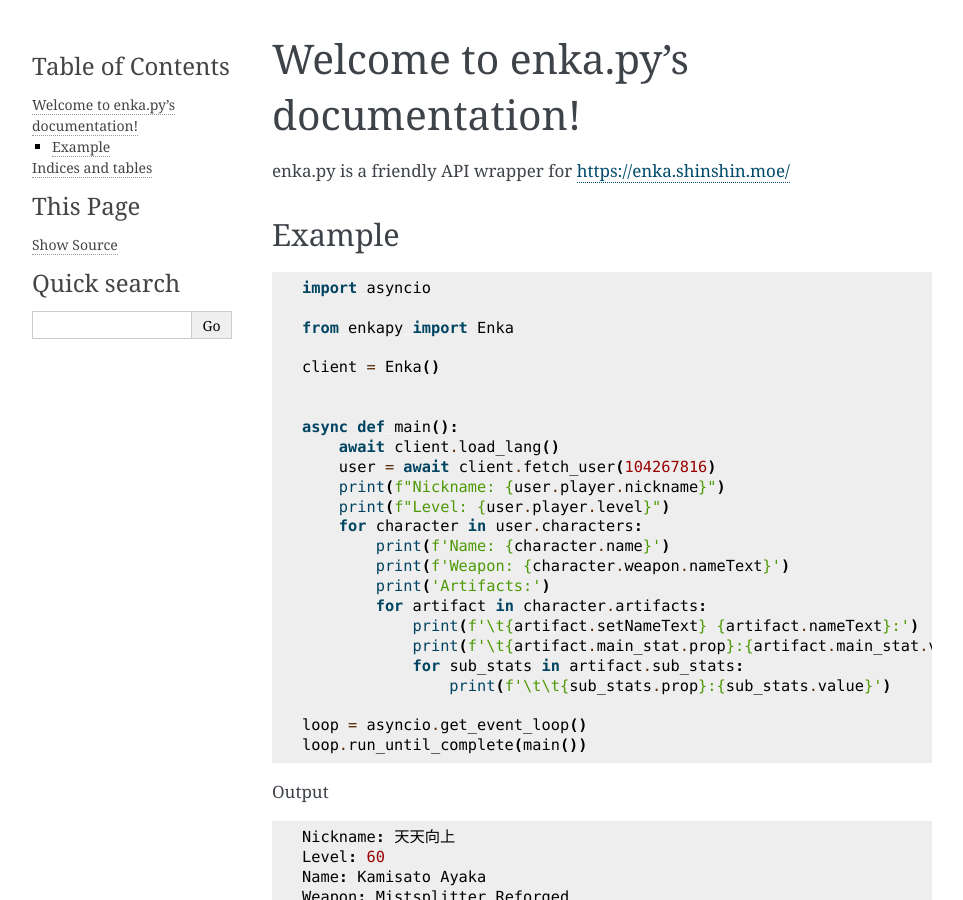
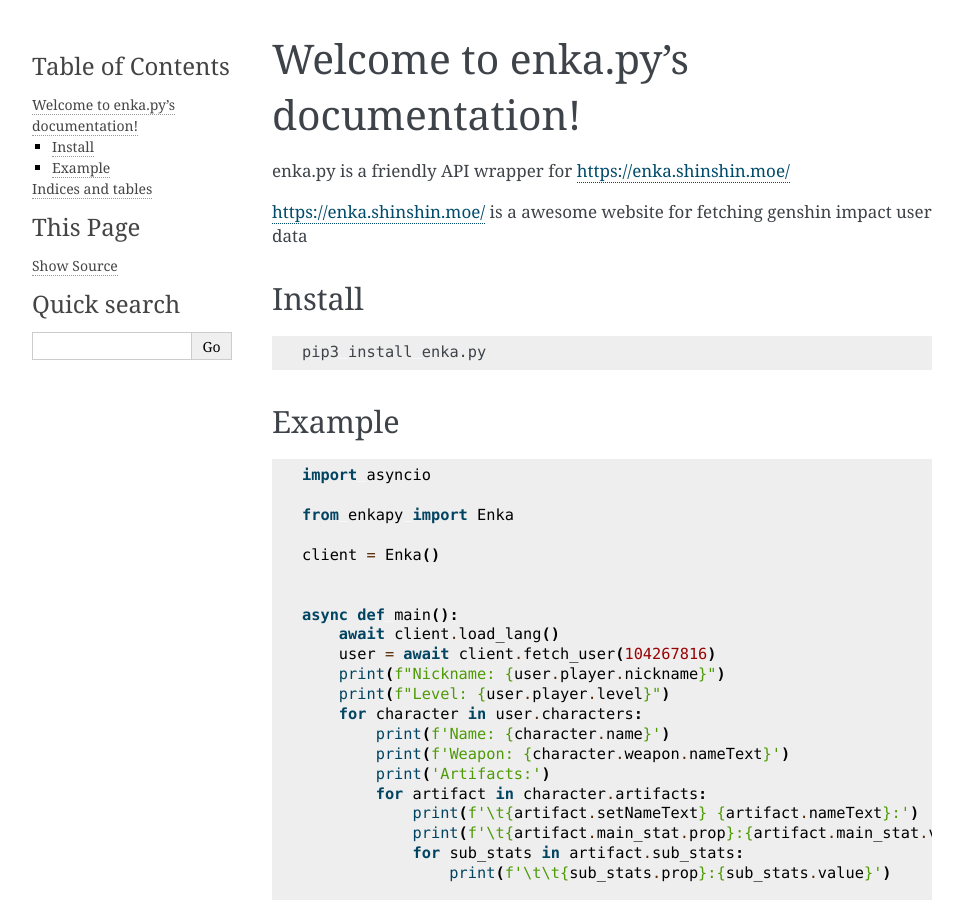
Before and after one commit to pwnless/enka.py, a Sphinx documentation site: the page built from docs/index.rst, in a window 1280 px wide and 900 px high. Shown: the whole window, without its empty margins (148-1111 px from the left). Built offline with Sphinx 7.4.7, drawn with Linux system fonts in a browser that asks for light colours.

Commit message:
Add files via upload

```diff
--- a/docs/index.rst
+++ b/docs/index.rst
@@ -6,6 +6,14 @@
 Welcome to enka.py's documentation!
 ===================================
 enka.py is a friendly API wrapper for https://enka.shinshin.moe/
+
+https://enka.shinshin.moe/ is a awesome website for fetching genshin impact user data
+
+Install
+-------
+.. code-block:: sh
+
+   pip3 install enka.py
 
 Example
 -------
```
Also changed, not shown: other parts of docs/index.rst (+1 -0 lines).
